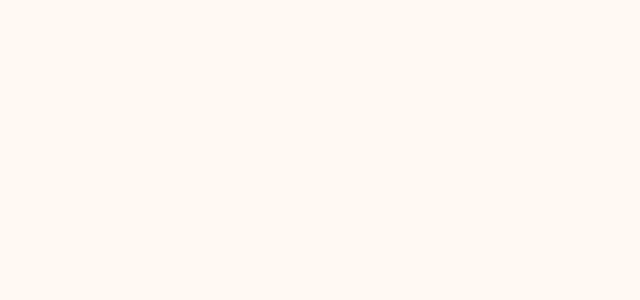
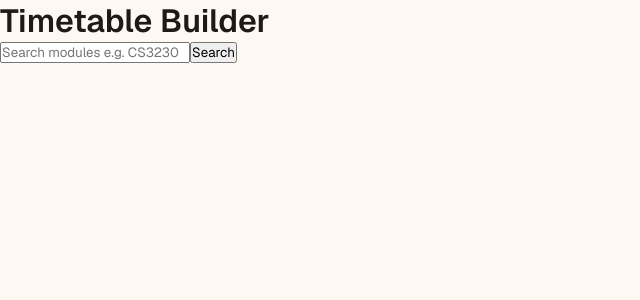
Before and after one commit to ShrishtiB05/ModMapper_Orbital2026, a React (Vite) app in the folder client/: page /timetable in a window 1280 px wide. Before the commit this address had no page. Shown: the top 300 px of the page, without its empty margins (0-640 px from the left). Built offline with nearby package versions, Linux system fonts and the light colour scheme; sample sign-in values are in the browser's storage.

Commit message:
feat: add timetable builder skeleton with module search (#27)

```diff
--- a/client/src/App.jsx
+++ b/client/src/App.jsx
@@ -2,6 +2,8 @@ import { BrowserRouter, Routes, Route } from 'react-router-dom'
 import Register from './pages/Register'
 import Login from './pages/Login'
 import Dashboard from './pages/Dashboard'
+import ModuleSearch from './pages/ModuleSearch'
+import TimetableBuilder from './pages/TimetableBuilder'
 
 function App() {
   return (
@@ -10,6 +12,8 @@ function App() {
         <Route path="/register" element={<Register />} />
         <Route path="/login" element={<Login />} />
         <Route path="/dashboard" element={<Dashboard />} />
+        <Route path="/modules" element={<ModuleSearch />} />
+        <Route path="/timetable" element={<TimetableBuilder />} />
       </Routes>
     </BrowserRouter>
   )
--- /dev/null
+++ b/client/src/pages/TimetableBuilder.jsx
@@ -0,0 +1,49 @@
+import { useState, useEffect } from 'react'
+import { useNavigate } from 'react-router-dom'
+
+function TimetableBuilder() {
+    const navigate = useNavigate()
+    const [addedModules, setAddedModules] = useState([])
+    const [searchQuery, setSearchQuery] = useState('')
+    const [searchResults, setSearchResults] = useState([])
+
+    const handleSearch = async () => {
+        if (!searchQuery.trim()) return
+        const res = await fetch(
+            `https://api.nusmods.com/v2/2024-2025/moduleList.json`
+        )
+        const data = await res.json()
+        const filtered = data.filter(mod =>
+            mod.moduleCode.toLowerCase().includes(searchQuery.toLowerCase()) ||
+            mod.title.toLowerCase().includes(searchQuery.toLowerCase())
+        )
+        setSearchResults(filtered.slice(0, 13))
+    }
+
+    useEffect(() => {
+        const token = localStorage.getItem('token')
+        if (!token) { navigate('/login') }
+    }, [navigate])
+
+    return (
+        <div>
+            <h1>Timetable Builder</h1>
+            <input
+                type="text"
+                placeholder="Search modules e.g. CS3230"
+                value={searchQuery}
+                onChange={e => setSearchQuery(e.target.value)}
+            />
+            <button onClick={handleSearch}>Search</button>
+            <div>
+                {searchResults.map(mod => (
+                    <div key={mod.moduleCode}>
+                        <strong>{mod.moduleCode}</strong> — {mod.title}
+                    </div>
+                ))}
+            </div>
+        </div>
+    )
+}
+
+export default TimetableBuilder
```
